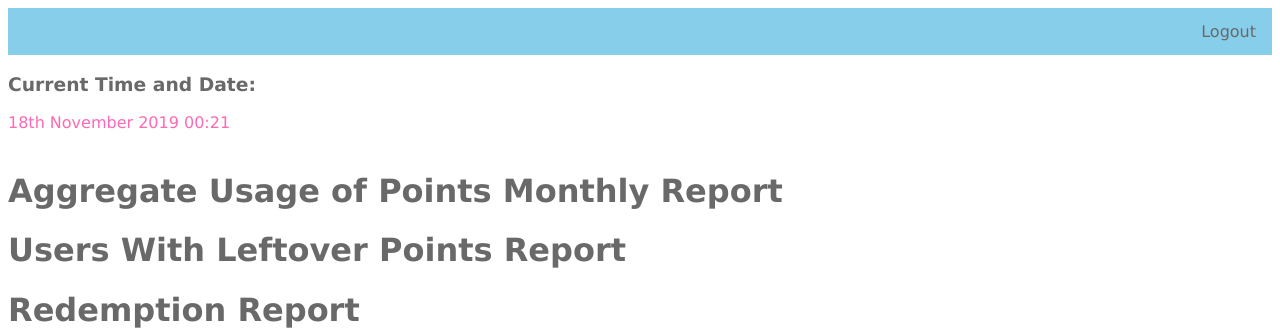
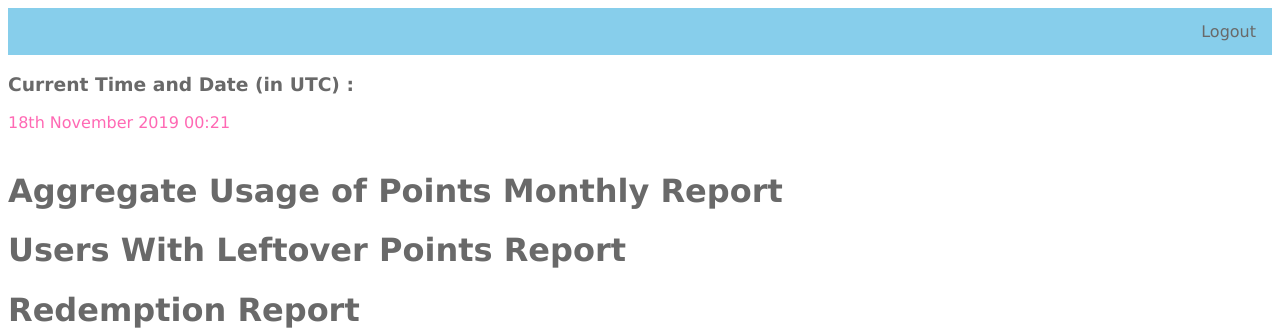
Before and after one commit to MartinKBeck/DBMProjectDeploy, a Django app: template dbmsite/points/templates/points/redemption_report.html in a window 1280 px wide. Shown: the top 332 px of the page. Run offline with Django 3.2, Linux system fonts and the light colour scheme; the template is opened without the code that fills it, so the values that code supplies are empty.

Commit message:
Cleaned up redemption report text, fixed functionality for hub. Admin hub would show an error.

```diff
--- a/dbmsite/points/templates/points/redemption_report.html
+++ b/dbmsite/points/templates/points/redemption_report.html
@@ -108,7 +108,7 @@ a:active {
 
 </style>
 
-<h3>Current Time and Date:</h3><p2>
+<h3>Current Time and Date (in UTC) :</h3><p2>
 {% now "jS F Y H:i" %}
 </p2><br><br>
 
--- a/dbmsite/points/views.py
+++ b/dbmsite/points/views.py
@@ -53,9 +53,9 @@ def UserHub(request):
 
 		points_left = current_user[0][0]
 		points_accumulated = current_user[0][1]
-
-	return render(request, 'points/hub.html', {'username': request.session['username'], 'admin': request.session['admin'], 'points_left':points_left, 'points_accumulated':points_accumulated})
-
+		return render(request, 'points/hub.html', {'username': request.session['username'], 'admin': request.session['admin'], 'points_left':points_left, 'points_accumulated':points_accumulated})
+	else:
+		return render(request, 'points/hub.html', {'username': request.session['username'], 'admin': request.session['admin']})
 # Send points page
 def send_points(request):
 
```
